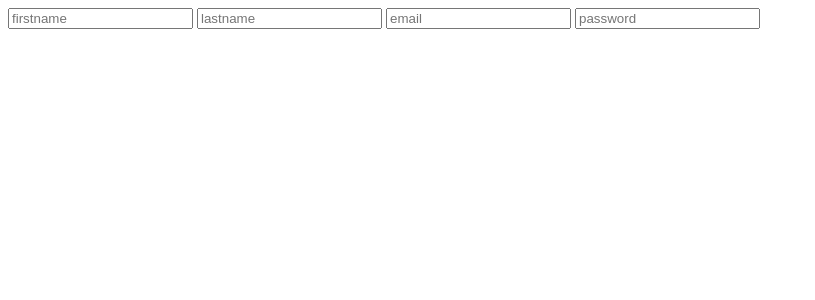
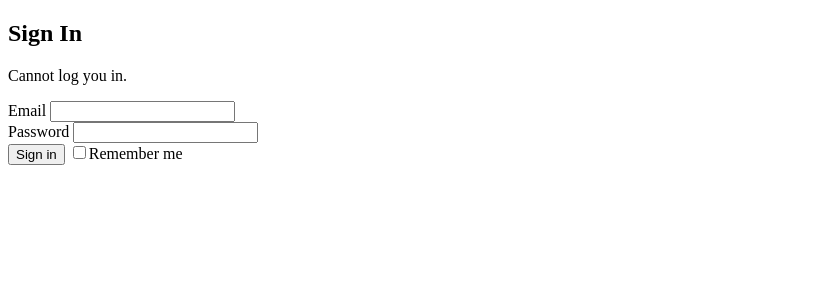
Before and after one commit to Glenn19990705/Lab2, a PHP site: page /login.php in a window 1280 px wide. Shown: the top 300 px of the page, without its empty margins (0-815 px from the left). Run offline with PHP 8.4, Linux system fonts and the light colour scheme.

Commit message:
connectie databank + showing errors on login

```diff
--- a/login.php
+++ b/login.php
@@ -1,23 +1,44 @@
 <?php
 
-
+    $error = "Cannot log you in.";
 
 ?>
 <!DOCTYPE html>
 <html lang="en">
 <head>
-    <meta charset="UTF-8">
-    <meta name="viewport" content="width=device-width, initial-scale=1.0">
-    <title>Document</title>
+  <meta charset="UTF-8">
+  <title>IMDFlix</title>
+
 </head>
 <body>
-<form method="$_POST">
-      <input id="firstname" name="firstname" placeholder="firstname">
-      <input id="lastname" name="lastname" placeholder="lastname">
-      <input id="email" name="email" placeholder="email">
-      <input id="password" name="password" placeholder="password">
+	<div class="login">
+		<div class="form form--login">
+			<form action="" method="post">
+				<h2 form__title>Sign In</h2>
 
+				<?php if (isset($error )) :?>
+				<div class="form__error">
+					<p>
+						<?php echo $error?>
+					</p>
+				</div>
+				<?php endif ?>
 
-  </form>
+				<div class="form__field">
+					<label for="Email">Email</label>
+					<input type="text" id="Email" name="email">
+				</div>
+				<div class="form__field">
+					<label for="Password">Password</label>
+					<input type="password" id="Password" name="password">
+				</div>
+
+				<div class="form__field">
+					<input type="submit" value="Sign in" class="btn btn--primary">
+					<input type="checkbox" id="rememberMe"><label for="rememberMe" class="label__inline">Remember me</label>
+				</div>
+			</form>
+		</div>
+	</div>
 </body>
 </html>
```
Also changed, not shown: classes/Users.php (+84 -3 lines), classes/db.php (added, +17 -0 lines), index.php (+1 -10 lines).
